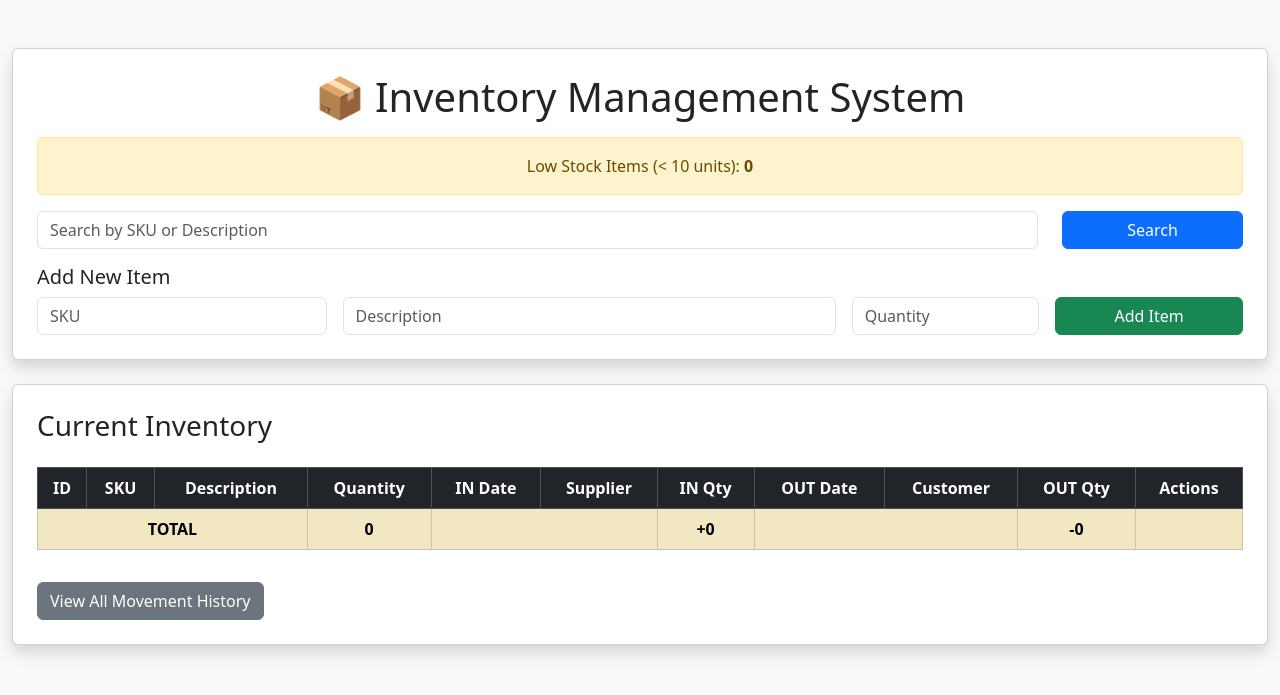
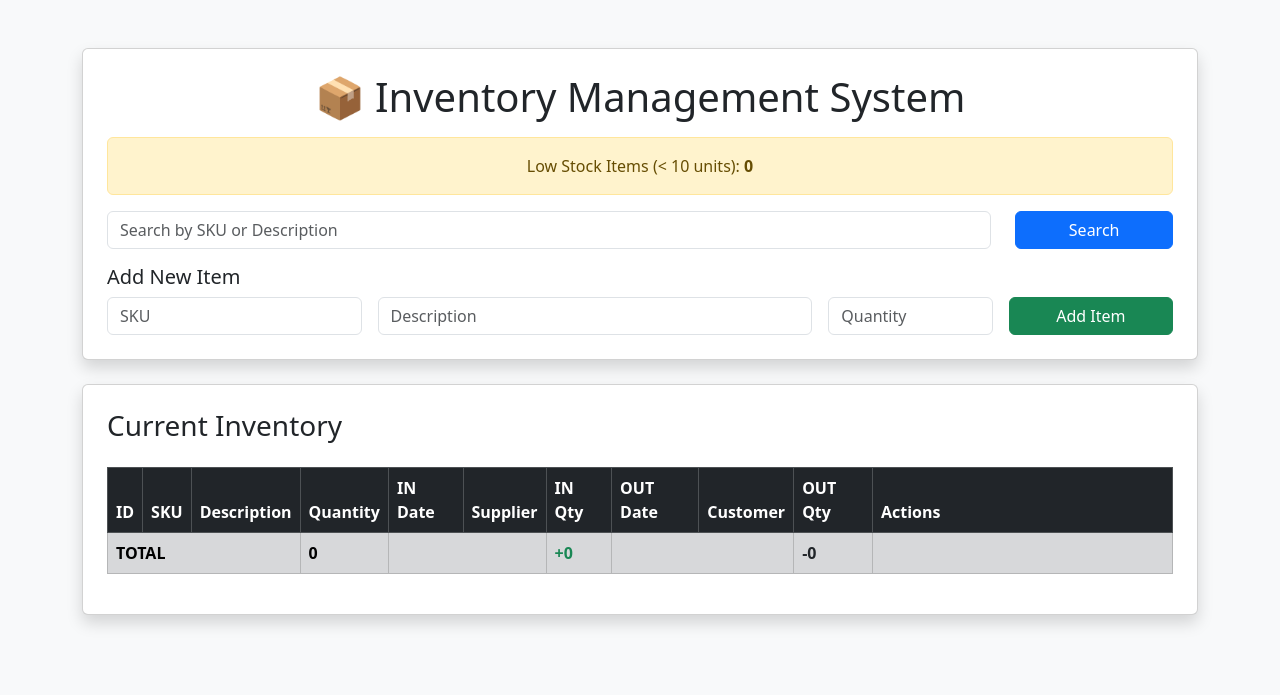
Before and after one commit to maxjack20001-bot/logistics_system-, a FastAPI app: page / in a window 1280 px wide. Shown: the top 695 px of the page. Run offline with FastAPI, Linux system fonts and the light colour scheme.

Commit message:
Update index.html

```diff
--- a/templates/index.html
+++ b/templates/index.html
@@ -5,22 +5,26 @@
     <link href="https://cdn.jsdelivr.net/npm/bootstrap@5.3.2/dist/css/bootstrap.min.css" rel="stylesheet">
 
     <style>
+        .table-container {
+            overflow-x: auto;
+        }
+
         .in-column {
             background-color: #e9f7ef;
         }
 
         .out-column {
-            background-color: #f1f1f1;
+            background-color: #f2f2f2;
         }
 
-        .table-responsive {
-            overflow-x: auto;
+        .modal-table td {
+            font-size: 14px;
         }
     </style>
 </head>
 <body class="bg-light">
 
-<div class="container-fluid mt-5">
+<div class="container mt-5">
 
     <!-- HEADER -->
     <div class="card shadow p-4">
@@ -47,27 +51,30 @@
         <h5>Add New Item</h5>
         <form action="/add" method="post" class="row g-3">
             <div class="col-md-3">
-                <input type="text" name="sku" class="form-control" placeholder="SKU" required>
+                <input type="text" name="sku" class="form-control"
+                       placeholder="SKU" required>
             </div>
             <div class="col-md-5">
-                <input type="text" name="description" class="form-control" placeholder="Description" required>
+                <input type="text" name="description" class="form-control"
+                       placeholder="Description" required>
             </div>
             <div class="col-md-2">
-                <input type="number" name="quantity" class="form-control" placeholder="Quantity" required>
+                <input type="number" name="quantity" class="form-control"
+                       placeholder="Quantity" required>
             </div>
             <div class="col-md-2">
-                <button type="submit" class="btn btn-success w-100">Add Item</button>
+                <button class="btn btn-success w-100">Add Item</button>
             </div>
         </form>
     </div>
+
 
     <!-- INVENTORY TABLE -->
     <div class="card shadow mt-4 p-4">
         <h3>Current Inventory</h3>
 
-        <div class="table-responsive">
-
-        <table class="table table-bordered table-striped mt-3 align-middle text-center">
+        <div class="table-container">
+            <table class="table table-bordered table-striped mt-3 align-middle">
                 <thead class="table-dark">
                 <tr>
                     <th>ID</th>
@@ -83,20 +90,13 @@
                     <th class="out-column">Customer</th>
                     <th class="out-column">OUT Qty</th>
 
-                    <th>Actions</th>
+                    <th style="min-width:300px;">Actions</th>
                 </tr>
                 </thead>
 
                 <tbody>
-
-                {% set total_stock = 0 %}
-                {% set total_in = 0 %}
-                {% set total_out = 0 %}
-
                 {% for row in inventory %}
                 {% set item = row.item %}
-                {% set total_stock = total_stock + item.quantity %}
-
                 <tr>
                     <td>{{ item.id }}</td>
                     <td>{{ item.sku }}</td>
@@ -110,58 +110,48 @@
                         {% endif %}
                     </td>
 
-                    <!-- IN -->
+                    <!-- IN COLUMNS -->
                     <td class="in-column">
                         {{ row.last_in.date if row.last_in else "-" }}
                     </td>
-
                     <td class="in-column">
                         {{ row.last_in.partner if row.last_in else "-" }}
                     </td>
-
                     <td class="in-column">
                         {% if row.last_in %}
                             <span class="badge bg-success">
                                 +{{ row.last_in.quantity }}
                             </span>
-                            {% set total_in = total_in + row.last_in.quantity %}
-                        {% else %}
-                            -
-                        {% endif %}
+                        {% else %}-{% endif %}
                     </td>
 
-                    <!-- OUT -->
+                    <!-- OUT COLUMNS -->
                     <td class="out-column">
                         {{ row.last_out.date if row.last_out else "-" }}
                     </td>
-
                     <td class="out-column">
                         {{ row.last_out.partner if row.last_out else "-" }}
                     </td>
-
                     <td class="out-column">
                         {% if row.last_out %}
                             <span class="badge bg-dark">
                                 -{{ row.last_out.quantity }}
                             </span>
-                            {% set total_out = total_out + row.last_out.quantity %}
-                        {% else %}
-                            -
-                        {% endif %}
+                        {% else %}-{% endif %}
                     </td>
 
                     <!-- ACTIONS -->
                     <td>
 
-                        <!-- View History Button -->
-                        <button class="btn btn-sm btn-info mb-2"
+                        <!-- HISTORY BUTTON -->
+                        <button class="btn btn-info btn-sm mb-2"
                                 data-bs-toggle="modal"
                                 data-bs-target="#historyModal{{ item.id }}">
                             History
                         </button>
 
-                        <!-- 3 DOT DROPDOWN -->
-                        <div class="dropdown mb-2">
+                        <!-- DROPDOWN -->
+                        <div class="dropdown text-end mb-2">
                             <button class="btn btn-sm btn-secondary dropdown-toggle"
                                     type="button"
                                     data-bs-toggle="dropdown">
@@ -247,33 +254,24 @@
 
                 {% endfor %}
 
-                <!-- TOTALS ROW -->
-                <tr class="table-warning fw-bold">
+                <!-- TOTAL ROW -->
+                <tr class="table-secondary fw-bold">
                     <td colspan="3">TOTAL</td>
-                    <td>{{ total_stock }}</td>
+                    <td>{{ total_quantity }}</td>
                     <td colspan="2"></td>
-                    <td>+{{ total_in }}</td>
+                    <td class="text-success">+{{ total_in }}</td>
                     <td colspan="2"></td>
-                    <td>-{{ total_out }}</td>
+                    <td class="text-dark">-{{ total_out }}</td>
                     <td></td>
                 </tr>
 
                 </tbody>
             </table>
-
-        </div>
-
-        <div class="mt-3">
-            <a href="/movements" class="btn btn-secondary">
-                View All Movement History
-            </a>
         </div>
 
     </div>
-
 </div>
 
 <script src="https://cdn.jsdelivr.net/npm/bootstrap@5.3.2/dist/js/bootstrap.bundle.min.js"></script>
-
 </body>
 </html>
```
Also changed, not shown: other parts of templates/index.html (+32 -15 lines). Lines whose indentation alone changed are shown as unchanged.
